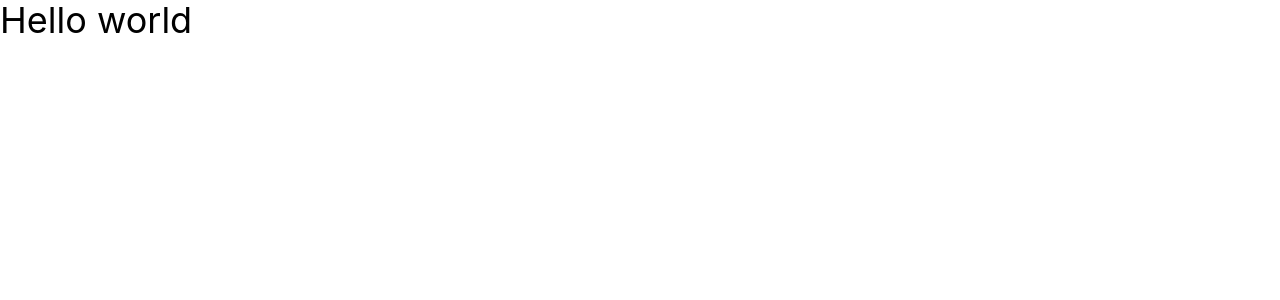
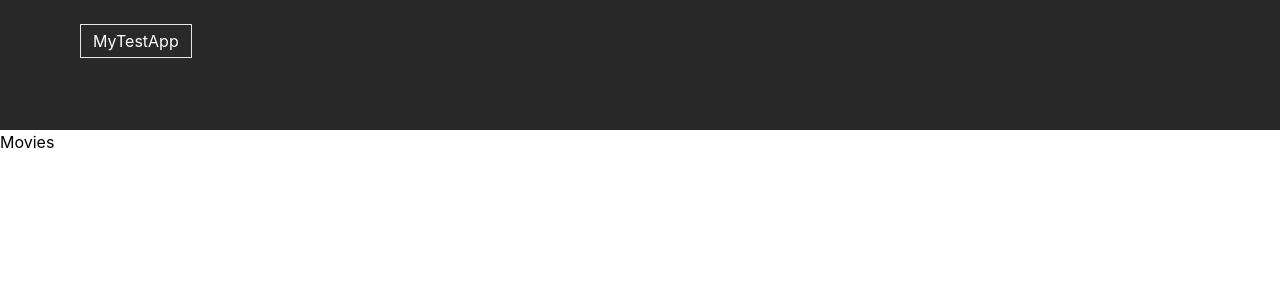
Before and after one commit to focus110/movie-search-app, a React (Create React App) app: page / in a window 1280 px wide. Shown: the top 300 px of the page. Built offline with nearby package versions, Linux system fonts and the light colour scheme.

Commit message:
created navbar componet

```diff
--- a/src/App.js
+++ b/src/App.js
@@ -1,7 +1,16 @@
 import "./App.css";
+import Hero from "./components/Hero";
+import Movies from "./components/Movies";
+import Navbar from "./components/Navbar";
 
 function App() {
-  return <div className="text-4xl">Hello world</div>;
+  return (
+    <div className="">
+      <Navbar />
+      <Hero />
+      <Movies />
+    </div>
+  );
 }
 
 export default App;
--- /dev/null
+++ b/src/components/Hero.jsx
@@ -0,0 +1,7 @@
+import React from "react";
+
+const Hero = () => {
+  return <div className="container bg-[#292929] py-6"></div>;
+};
+
+export default Hero;
--- /dev/null
+++ b/src/components/Movies.jsx
@@ -0,0 +1,7 @@
+import React from "react";
+
+const Movies = () => {
+  return <div>Movies</div>;
+};
+
+export default Movies;
--- /dev/null
+++ b/src/components/Navbar.jsx
@@ -0,0 +1,11 @@
+import React from "react";
+
+const Navbar = () => {
+  return (
+    <div className="container bg-[#292929] py-6">
+      <h2 className="w-max border text-white py-1 px-3">MyTestApp</h2>
+    </div>
+  );
+};
+
+export default Navbar;
--- /dev/null
+++ b/src/components/Search.jsx
@@ -0,0 +1,7 @@
+import React from "react";
+
+const Search = () => {
+  return <div>Search</div>;
+};
+
+export default Search;
--- a/src/index.css
+++ b/src/index.css
@@ -1,3 +1,9 @@
+* {
+  padding: 0;
+  margin: 0;
+  box-sizing: border-box;
+}
+
 body {
   margin: 0;
   font-family: -apple-system, BlinkMacSystemFont, "Segoe UI", "Roboto", "Oxygen",
```
Also changed, not shown: 1 other file (tests, documents, lock files or other folders).
